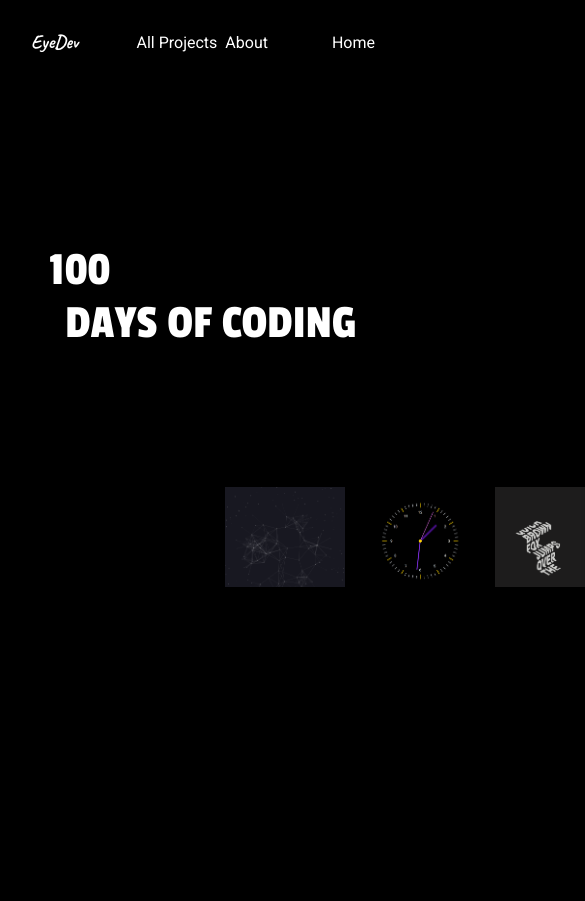
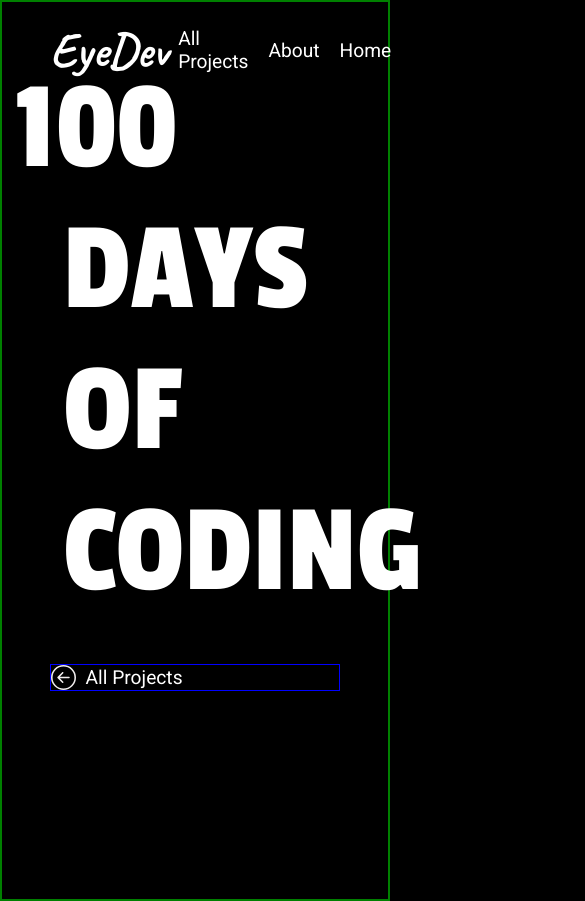
Before and after one commit to eyeedev/100DaysOfCode, a plain HTML site: page index.html in a window 390 px wide. Shown: the top 901 px of the page, 585 px wide, since content can reach past the window. Before the commit the page ends 844 px from the top, so only its background shows below. Drawn offline with Linux system fonts and the light colour scheme.

Commit message:
new styles

```diff
--- a/index.html
+++ b/index.html
@@ -1,5 +1,6 @@
 <!DOCTYPE html>
 <html lang="en">
+
 <head>
   <meta charset="UTF-8" />
   <meta name="viewport" content="width=device-width, initial-scale=1.0" />
@@ -8,52 +9,61 @@
   <link rel="preconnect" href="https://fonts.googleapis.com">
   <link rel="preconnect" href="https://fonts.gstatic.com" crossorigin>
   <link href="https://fonts.googleapis.com/css2?family=Caveat:wght@400..700&display=swap" rel="stylesheet">
-    <link href="https://fonts.googleapis.com/css2?family=Caveat:wght@400..700&family=Roboto:ital,wght@0,100;0,300;0,400;0,500;0,700;0,900;1,100;1,300;1,400;1,500;1,700;1,900&display=swap" rel="stylesheet">
-    <link href="https://fonts.googleapis.com/css2?family=Caveat:wght@400..700&family=Passion+One:wght@400;700;900&family=Roboto:ital,wght@0,100;0,300;0,400;0,500;0,700;0,900;1,100;1,300;1,400;1,500;1,700;1,900&family=Russo+One&display=swap" rel="stylesheet">
+  <link
+    href="https://fonts.googleapis.com/css2?family=Caveat:wght@400..700&family=Roboto:ital,wght@0,100;0,300;0,400;0,500;0,700;0,900;1,100;1,300;1,400;1,500;1,700;1,900&display=swap"
+    rel="stylesheet">
+  <link
+    href="https://fonts.googleapis.com/css2?family=Caveat:wght@400..700&family=Passion+One:wght@400;700;900&family=Roboto:ital,wght@0,100;0,300;0,400;0,500;0,700;0,900;1,100;1,300;1,400;1,500;1,700;1,900&family=Russo+One&display=swap"
+    rel="stylesheet">
 
 </head>
+
 <body>
+  <div class="container">
     <nav>
-        <div class="left">
         <div class="name">EyeDev</div>
-        </div>
-        <div class="right">
-          <div>
-            <ul>
+          <ul class="nav-links">
             <li><a href="./projects.html">All Projects</a></li>
             <li>About</li>
+            <li><a href="./index.html">Home</a></li>
           </ul>
-          </div>
-          <div><a href="./index.html">Home</a></div>
-        </div>
     </nav>
-    <main>
+
       <section class="main-content">
         <p>100 <br><span> DAYS OF CODING</span></p>
       </section>
       <div class="all-projects">
         <a href="./projects.html">
-          <img src="./assets/icons/circle-arrow-left-light.svg" class="icon"></img>
+          <img src="./assets/icons/circle-arrow-left-light.svg" class="icon" alt="arrow-icon"/>
           <p>All Projects</p>
         </a>
       </div>
       <section class="slider" style="
-        --width: 120px;
-        --height:100px;
+        --width: 10rem;
+        --height:8rem;
         --quantity:8;
         ">
         <div class="list">
-        <div class="item" style="--position:1"><a href="./019/Stars/dist/index.html"><img src="./assets/icons/19.png" alt=""></a></div>
-        <div class="item" style="--position:2"><a href="./023/Analog-Clock/index.html"><img src="./assets/icons/23.png" alt=""></a></div>
-        <div class="item" style="--position:3"><a href="./004/Stairs/index.html"><img src="./assets/icons/04.png" alt=""></a></div>
-        <div class="item" style="--position:4"><a href="./003/Cube/index.html"><img src="./assets/icons/03.png" alt=""></a></div>
-        <div class="item" style="--position:5"><a href="./007/index.html"><img src="./assets/icons/07.png" alt=""></a></div>
-        <div class="item" style="--position:6"><a href="./021/index.html"><img src="./assets/icons/21.png" alt=""></a></div>
-        <div class="item" style="--position:7"><a href="./022/index.html"><img src="./assets/icons/22.png" alt=""></a></div>
-        <div class="item" style="--position:8"><a href="./006/Tic Tac Toe/index.html"><img src="./assets/icons/06.png" alt=""</a>></div>
+          <div class="item" style="--position:1"><a href="./019/Stars/dist/index.html"><img src="./assets/icons/19.png"
+                alt=""></a></div>
+          <div class="item" style="--position:2"><a href="./023/Analog-Clock/index.html"><img
+                src="./assets/icons/23.png" alt=""></a></div>
+          <div class="item" style="--position:3"><a href="./004/Stairs/index.html"><img src="./assets/icons/04.png"
+                alt=""></a></div>
+          <div class="item" style="--position:4"><a href="./003/Cube/index.html"><img src="./assets/icons/03.png"
+                alt=""></a></div>
+          <div class="item" style="--position:5"><a href="./007/index.html"><img src="./assets/icons/07.png" alt=""></a>
+          </div>
+          <div class="item" style="--position:6"><a href="./021/index.html"><img src="./assets/icons/21.png" alt=""></a>
+          </div>
+          <div class="item" style="--position:7"><a href="./022/index.html"><img src="./assets/icons/22.png" alt=""></a>
+          </div>
+          <div class="item" style="--position:8"><a href="./006/Tic Tac Toe/index.html"><img src="./assets/icons/06.png"
+                alt="" /></a>></div>
         </div>
       </section>
-    </main>
+  </div>
   <script src="script.js"></script>
 </body>
+
 </html>
--- a/stylesheet.css
+++ b/stylesheet.css
@@ -4,66 +4,66 @@
   box-sizing: border-box;
 }
 
+.container{
+  width: 1600px;
+  margin: 0 auto;
+  display: flex;
+  flex-direction: column;
+  justify-content: center;
+  align-items: center;
+  border: 2px solid green;
+}
+
+
 body {
   background: #000000;
   color: #fff;
   font-family: "Roboto", sans-serif;
   user-select: none;
-  display: flex;
-  flex-direction: column;
-  justify-content: center;
-  align-items: center;
-  height: 100vh;
+
 }
 
 
 nav {
   width: 100%;
-  height: 10vh;
   display: flex;
   justify-content: space-between;
   align-items: center;
-  padding: 0 15px;
+  padding: 15px 0;
+  flex-grow: 1;
 }
 
-.right {
+.nav-links{
   display: flex;
-  flex-direction: row;
-  justify-content: space-around;
   align-items: center;
-  gap: 2rem;
+  justify-content: center;
+  list-style: none;
+  li{
+    padding: 10px;
+    font-size: 1.2rem;
+  }
 }
 
-.right ul {
-  display: flex;
-  list-style: none;
-  justify-content: space-around;
-  align-items: center;
-  gap: 2rem;
-}
-
-.right a {
+.nav-links a {
   text-decoration: none;
   color: #fff;
 }
 
 .name {
   font-family: "Caveat", cursive !important;
-  font-size: 40px;
+  font-size: 3rem;
   font-weight: bolder;
 }
 
-main {
-  height: 90vh;
-}
 
 .main-content {
   width: 100%;
-  padding: 0 15px;
-  padding: 0 50px;
+  max-height: 50vh;
   display: flex;
   justify-content: center;
   align-items: center;
+  flex-grow: 3;
+  margin: 2rem 0;
   animation: glow 5s linear 1;
 }
 
@@ -74,12 +74,13 @@ main {
 
 .main-content p span {
   position: relative;
-  left: 4rem;
+  left: 3rem;
 }
 
 .slider {
   width: 100%;
-  margin-top: 2rem;
+  flex-grow: 1;
+  margin-bottom: 5rem ;
   height: var(--height);
   mask-image: linear-gradient(to right, transparent, #000 10% 90%, transparent);
 }
@@ -96,9 +97,9 @@ main {
   height: var(--height);
   position: absolute;
   left: 100%;
-  animation: autoRun 12s linear infinite;
+  animation: autoRun 9s linear infinite;
   transition: filter 0.5s;
-  animation-delay: calc((12s / var(--quantity)) * (var(--position) - 1));
+  animation-delay: calc((9s / var(--quantity)) * (var(--position) - 1));
 }
 
 .slider .list .item img {
@@ -115,7 +116,10 @@ main {
 }
 
 .all-projects {
-  padding-top: 6rem;
+  flex-grow: 1;
+  border: 1px solid blue;
+  width: 100%;
+  margin-top: 5rem;
 }
 
 .all-projects a {
@@ -125,7 +129,7 @@ main {
   gap: 0.6rem;
   text-decoration: none;
   color: #fff;
-  font-size: 18px;
+  font-size: 1.2rem;
 }
 
 .icon {
@@ -154,38 +158,6 @@ main {
 
   to {
     left: calc(var(--width) * -1);
-  }
-}
-
-
-@media (max-width: 768px) {
-  .name {
-    font-size: 2rem;
-  }
-
-  .right ul {
-    gap: 1rem;
-  }
-
-  .main-content p {
-    font-size: 5rem;
-  }
-
-  .main-content p span {
-    left: 1rem;
-  }
-
-  .slider {
-    --width: 80px;
-    --height: 60px;
-  }
-
-  .all-projects {
-    padding-top: 3rem;
-  }
-
-  .all-projects a {
-    font-size: 16px;
   }
 }
 
@@ -283,91 +255,39 @@ nav .left .name {
 }
 
 
-@media (max-width: 768px) {
-  .name {
-    font-size: 1.5rem;
-  }
-
-  .main-content p {
-    font-size: 2rem;
-  }
-
-  .project-sub {
-    flex-wrap: wrap;
-    gap: 0.5rem;
-  }
-
-  .project-sub li {
-    width: auto;
-    padding: 0 10px;
-  }
-
-  .cards {
-    grid-template-columns: repeat(auto-fill, minmax(150px, 1fr));
-    gap: 1rem;
-  }
-
-  .card p {
-    font-size: 0.9rem;
+@media screen and (max-width: 1700px){
+  .container{
+    width: 1400px;
   }
 }
 
-@media (max-width: 480px) {
-  .left{
-    position: relative;
-    left: 1rem;
+@media screen and (max-width: 1500px){
+  .container{
+    width: 1200px;
   }
+}
 
-  .right ul {
-    gap: .5rem;
-    position: relative;
-    left: -2rem;
+@media screen and (max-width: 1300px){
+  .container{
+    width: 1024px;
   }
+}
 
-  .name {
-    font-size: 1.2rem;
+@media screen and (max-width: 1100px){
+  .container{
+    width: 100vw;
+    padding: 0 10rem !important;
   }
+}
 
-  .main-content p {
-    font-size: 3rem;
-    position: relative;
-    top: 10rem;
+@media screen and (max-width: 1024px){
+  .container{
+    padding: 0 6rem !important;
   }
+}
 
-  .slider{
-    position: relative;
-    bottom: -12rem;
+@media screen and (max-width: 800px){
+  .container{
+    padding: 0 3rem !important;
   }
-
-  .cards {
-    grid-template-columns: 1fr;
-    padding: 0 5rem;
-  }
-
-  .card{
-    margin-bottom: 5px;
-  }
-
-  .card img {
-    width: 80%;
-  }
-
-  .back-icon{
-    top: 5rem;
-    left: 2rem;
-  }
-
-  .project-sub{
-    display: flex;
-    flex-direction: row;
-    position: relative;
-    left: -5rem;
-    top: 0rem;
-    width: 100%;
-    flex-wrap: nowrap;
-    gap: 0;
-    margin-left: 40px;
-
-  }
-
 }
```
Also changed, not shown: projects.html (+89 -125 lines). Lines whose indentation alone changed are shown as unchanged.
